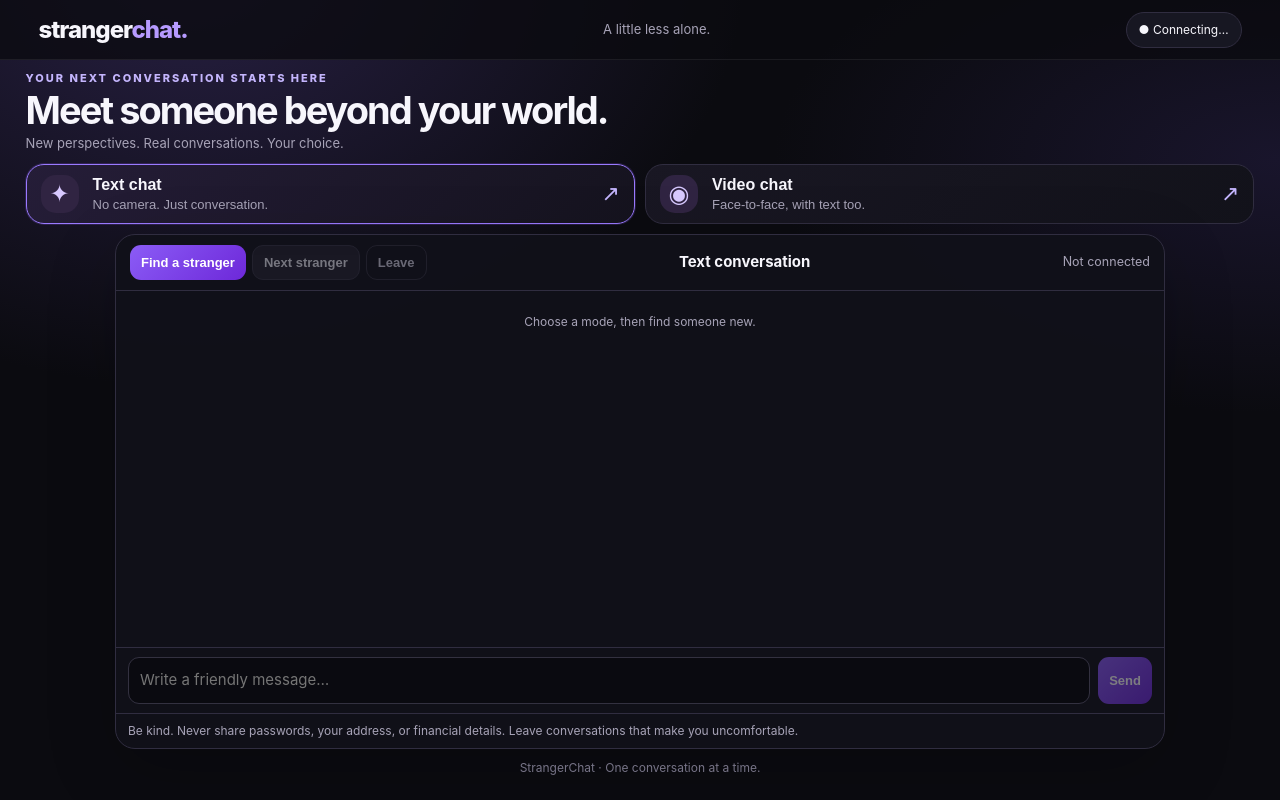
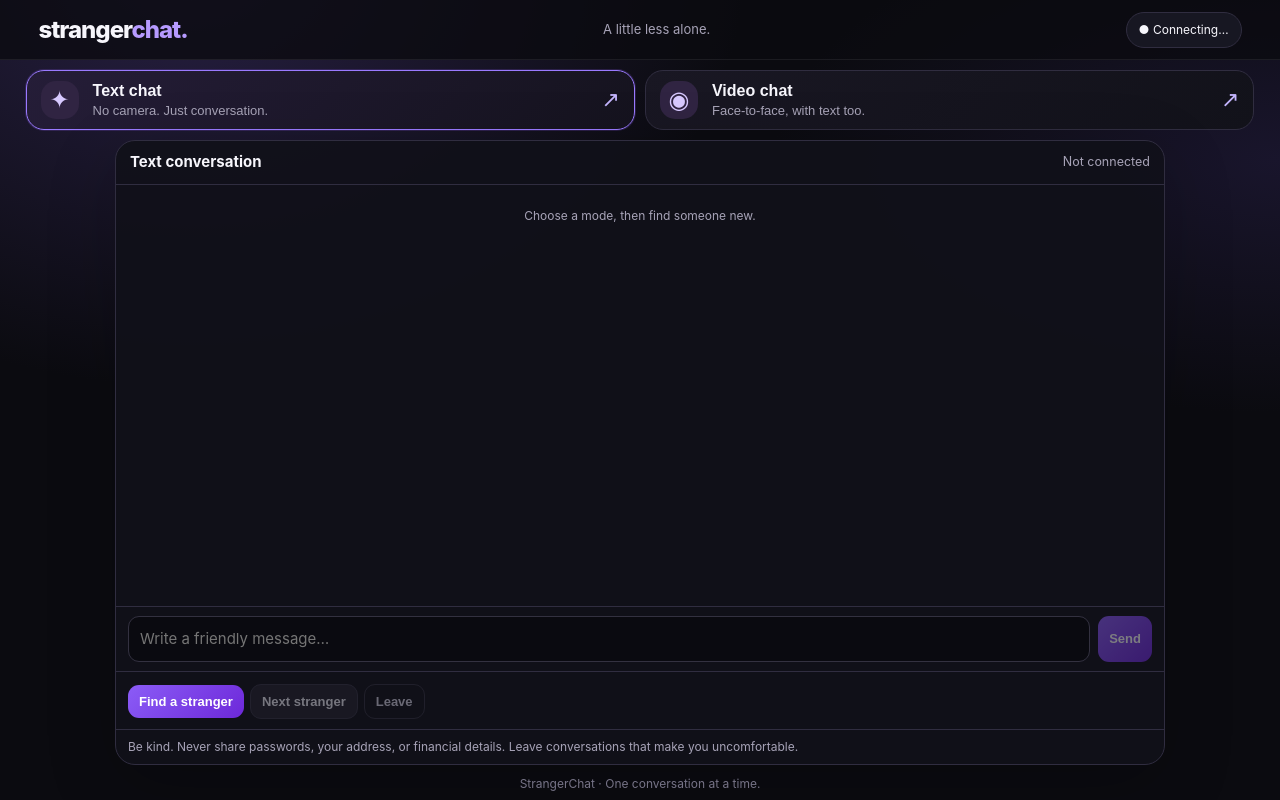
Before and after one commit to Samuelsathwik-10/strangerchat, a website: page public/index.html in a window 1280 px wide. Drawn offline with nearby package versions, Linux system fonts and the light colour scheme; no server answers.

Commit message:
Update index.html

```diff
--- a/public/index.html
+++ b/public/index.html
@@ -9,7 +9,7 @@
 @media (min-width: 901px) {
   header { height: 60px; padding-inline: 3vw; }
   main { margin: 10px auto; }
-  .intro { margin-bottom: 10px; }
+  .intro { display:none; }
   .intro h1 { font-size: clamp(27px, 3vw, 38px); margin: 4px 0; }
   .intro p { margin: 4px 0; font-size: 13px; }
   .mode-grid { margin-bottom: 10px; gap: 10px; }
@@ -21,7 +21,7 @@
   .panel { min-height: 0; }
   .side { height: 100%; }
   .chat-head { padding: 10px 14px; flex-wrap: wrap; align-items: center; }
-  .chat-head .controls { padding: 0 !important; gap: 6px; }
+  .side > .controls { padding: 10px 12px; gap: 6px; border-top: 1px solid var(--line); }
   .btn { padding: 9px 11px; }
   .messages { height: auto; min-height: 0; max-height: none; flex: 1 1 0; padding: 12px 16px; }
   .compose { padding: 9px 12px; }
@@ -35,7 +35,15 @@
   .layout:has(#videoPanel.hidden) { grid-template-columns: 1fr; }
   .messages { height: 48vh; min-height: 300px; max-height: 560px; }
   .chat-head { flex-wrap: wrap; }
-  .chat-head .controls { width: 100%; padding: 0 !important; }
+  .side > .controls { width: 100%; padding: 10px 12px; }
+}
+
+
+.side > .controls { display:flex; flex-wrap:wrap; align-items:center; }
+.side > .controls .btn { flex: 0 0 auto; }
+@media (min-width:901px) {
+  .layout { height: calc(100svh - 175px); min-height: 400px; }
+  .mode-grid { margin-top: 8px; }
 }
 
 </style></head><body>
@@ -43,7 +51,7 @@
 <main><section class="intro"><div class="eyebrow">YOUR NEXT CONVERSATION STARTS HERE</div><h1>Meet someone beyond your world.</h1><p>New perspectives. Real conversations. Your choice.</p></section>
 <section class="mode-grid"><button class="mode-card selected" id="chatModeBtn"><span class="mode-icon">✦</span><span class="mode-copy"><strong>Text chat</strong><small>No camera. Just conversation.</small></span><span class="arrow">↗</span></button><button class="mode-card" id="videoModeBtn"><span class="mode-icon">◉</span><span class="mode-copy"><strong>Video chat</strong><small>Face-to-face, with text too.</small></span><span class="arrow">↗</span></button></section>
 <div class="layout"><section class="panel hidden" id="videoPanel"><div class="caption"><strong>Live video</strong><small>Video mode only</small></div><div class="video-grid"><div class="video-card"><video id="localVideo" autoplay muted playsinline></video><div class="placeholder" id="localPlaceholder"><div class="avatar">☺</div><b>Your camera</b><small>Preview appears here</small></div><span class="video-label">You</span></div><div class="video-card"><video id="remoteVideo" autoplay playsinline></video><div class="placeholder" id="remotePlaceholder"><div class="avatar">?</div><b>Stranger</b><small>Waiting for a connection</small></div><span class="video-label">Stranger</span></div></div><div class="controls"><button class="btn quiet" id="cameraBtn">Camera: On</button><button class="btn quiet" id="micBtn">Mic: On</button></div><div class="toast" id="toast"></div><div class="hint">Camera and microphone permission are requested only in Video Chat.</div></section>
-<section class="panel side"><div class="chat-head"><div class="controls" style="padding-top:12px"><button class="btn primary" id="findBtn">Find a stranger</button><button class="btn secondary" id="nextBtn" disabled>Next stranger</button><button class="btn quiet" id="leaveBtn" disabled>Leave</button></div><strong id="conversationTitle">Text conversation</strong><small id="partnerState">Not connected</small></div><div class="messages" id="messages"><div class="message system">Choose a mode, then find someone new.</div></div><form class="compose" id="chatForm"><input id="chatInput" placeholder="Write a friendly message…" maxlength="1000" autocomplete="off" disabled><button class="btn primary" id="sendBtn" disabled>Send</button></form><div class="safety">Be kind. Never share passwords, your address, or financial details. Leave conversations that make you uncomfortable.</div></section></div><div class="bottom">StrangerChat · One conversation at a time.</div></main>
+<section class="panel side"><div class="chat-head"><strong id="conversationTitle">Text conversation</strong><small id="partnerState">Not connected</small></div><div class="messages" id="messages"><div class="message system">Choose a mode, then find someone new.</div></div><form class="compose" id="chatForm"><input id="chatInput" placeholder="Write a friendly message…" maxlength="1000" autocomplete="off" disabled><button class="btn primary" id="sendBtn" disabled>Send</button></form><div class="controls" style="padding-top:12px"><button class="btn primary" id="findBtn">Find a stranger</button><button class="btn secondary" id="nextBtn" disabled>Next stranger</button><button class="btn quiet" id="leaveBtn" disabled>Leave</button></div><div class="safety">Be kind. Never share passwords, your address, or financial details. Leave conversations that make you uncomfortable.</div></section></div><div class="bottom">StrangerChat · One conversation at a time.</div></main>
 <script src="/socket.io/socket.io.js"></script><script>
 (()=>{const $=id=>document.getElementById(id),socket=io(),localVideo=$('localVideo'),remoteVideo=$('remoteVideo');let mode='chat',localStream=null,pc=null,partnerId=null,matched=false,searching=false,pending=[];
 const rtc={iceServers:[{urls:'stun:stun.l.google.com:19302'},{urls:'stun:stun1.l.google.com:19302'}]};
```
